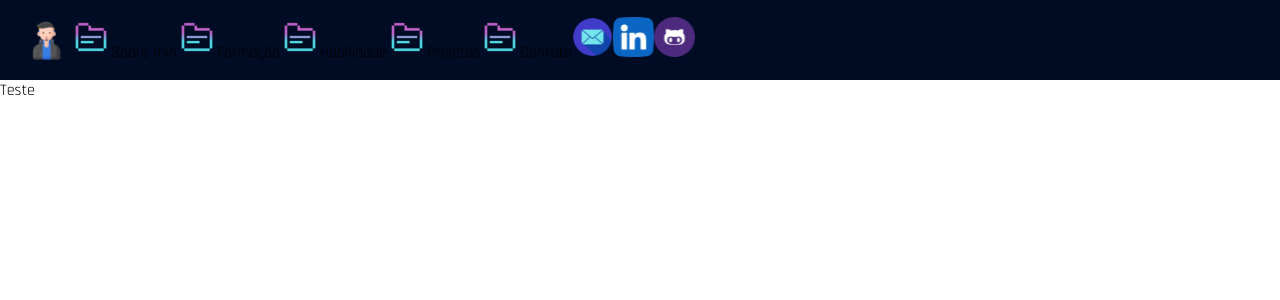
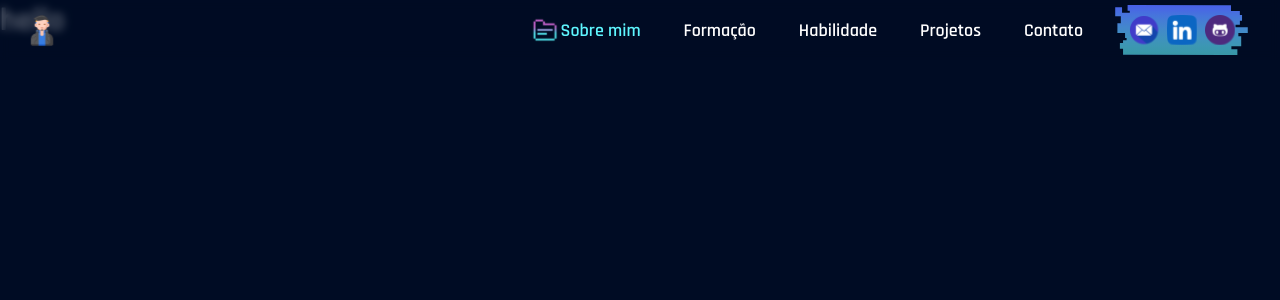
Before and after one commit to LucasOliveria/Portfolio-Lucas-Oliveira, a React (Vite) app: page / in a window 1280 px wide. Shown: the top 300 px of the page. Built offline with nearby package versions, Linux system fonts and the light colour scheme.

Commit message:
finished header

```diff
--- a/src/components/Header/index.tsx
+++ b/src/components/Header/index.tsx
@@ -4,32 +4,58 @@ import currentFolderIcon from "../../assets/currenty-folder.svg"
 import emailIcon from "../../assets/e-mail.svg"
 import linkedinIcon from "../../assets/linkedin.svg"
 import githubIcon from "../../assets/github.svg"
+import { useLocation, NavLink } from "react-router-dom";
 
 function Header() {
+  const location = useLocation()
+  location.pathname
   return (
     <header>
       <img src={cyberpunkPersonIcon} alt="cyberpunk-icon" />
       <nav className='menu'>
-        <ul>
+        <ul className='menu-content'>
           <li>
-            <img src={currentFolderIcon} alt="email-icon" />
-            Sobre min
+            <img
+              className={`${location.pathname === "/" ? "img-visible" : "img-hidden"}`}
+              src={currentFolderIcon}
+              alt="email-icon"
+            />
+            <NavLink to={"/"}>
+              <p>Sobre mim</p>
+            </NavLink>
+
           </li>
           <li>
-            <img src={currentFolderIcon} alt="email-icon" />
-            Formação
+            <img
+              className={`${location.pathname === "/education" ? "img-visible" : "img-hidden"}`}
+              src={currentFolderIcon}
+              alt="email-icon"
+            />
+            <p>Formação</p>
           </li>
           <li>
-            <img src={currentFolderIcon} alt="email-icon" />
-            Habilidade
+            <img
+              className={`${location.pathname === "/skills" ? "img-visible" : "img-hidden"}`}
+              src={currentFolderIcon}
+              alt="email-icon"
+            />
+            <p>Habilidade</p>
           </li>
           <li>
-            <img src={currentFolderIcon} alt="email-icon" />
-            Projetos
+            <img
+              className={`${location.pathname === "/projects" ? "img-visible" : "img-hidden"}`}
+              src={currentFolderIcon}
+              alt="email-icon"
+            />
+            <p>Projetos</p>
           </li>
           <li>
-            <img src={currentFolderIcon} alt="email-icon" />
-            Contato
+            <img
+              className={`${location.pathname === "/contact" ? "img-visible" : "img-hidden"}`}
+              src={currentFolderIcon}
+              alt="email-icon"
+            />
+            <p>Contato</p>
           </li>
         </ul>
         <div className='social-menu'>
--- a/src/components/Header/style.css
+++ b/src/components/Header/style.css
@@ -1,13 +1,23 @@
 header {
   display: flex;
   align-items: center;
+  justify-content: space-between;
   max-width: 100vw;
-  height: 80px;
-  background-color: #000c24;
+  height: 6rem;
+  background-color: #000c24b0;
+  backdrop-filter: blur(0.4rem);
+  position: fixed;
+  top: 0;
+  right: 0;
+  left: 0;
+}
+
+header img {
+  width: 3rem;
 }
 
 header img[alt="cyberpunk-icon"] {
-  width: 4.9rem;
+  width: 4rem;
   margin-left: 2.2rem;
 }
 
@@ -18,5 +28,73 @@ header img[alt="cyberpunk-icon"] {
 .menu ul {
   display: flex;
   list-style: none;
+  gap: 1.2rem;
+}
 
+.menu-content li {
+  display: flex;
+  align-items: center;
+  cursor: pointer;
 }
+
+.menu-content li img {
+  margin-right: 0.1rem;
+}
+
+.img-visible {
+  visibility: visible;
+}
+
+.img-hidden {
+  visibility: hidden;
+}
+
+.menu-content li a {
+  text-decoration: none;
+}
+
+.menu-content li a.active p {
+  color: #5ef6ff;
+}
+
+.menu-content li p {
+  font-size: 1.8rem;
+  font-weight: 600;
+  color: #ffffff;
+  transition: all 0.3s;
+}
+
+.menu-content li:hover p {
+  color: #5ef6ff;
+  text-shadow:
+    0 0 10px #5ef6ff,
+    0 0 21px #5ef6ff,
+    0 0 42px #5ef6ff,
+    0 0 82px #5ef6ff,
+    0 0 92px #5ef6ff,
+    0 0 102px #5ef6ff,
+    0px 0px 150px #5ef6ff;
+}
+
+.social-menu {
+  display: flex;
+  align-items: center;
+  justify-content: center;
+  gap: 0.8rem;
+  width: 15.3rem;
+  height: 5rem;
+  margin: 0 2.2rem;
+  background-image: url("../../assets/background-social.svg");
+  background-repeat: no-repeat;
+  background-position: center;
+  background-size: contain;
+}
+
+.social-menu img {
+  transition: all 0.3s;
+  cursor: pointer;
+}
+
+.social-menu img:hover {
+  transform: scale(1.15);
+}
--- a/src/index.css
+++ b/src/index.css
@@ -16,4 +16,5 @@ body {
   font-size: 1.6rem;
   font-family: "Rajdhani", sans-serif;
   font-style: normal;
+  background-color: #000c24;
 }
--- a/src/pages/Home/index.tsx
+++ b/src/pages/Home/index.tsx
@@ -4,9 +4,12 @@ import './style.css'
 function Home() {
   const value = useStatesContext()
   return (
-    <>
-      {value.test}
-    </>
+    <div className="container-home">
+      <main>
+        <h1 style={{ color: "white" }}>hello</h1>
+      </main>
+      <div className="container-gif"></div>
+    </div>
   )
 }
 
```
Also changed, not shown: src/assets/background-social.svg, src/assets/e-mail.svg.
